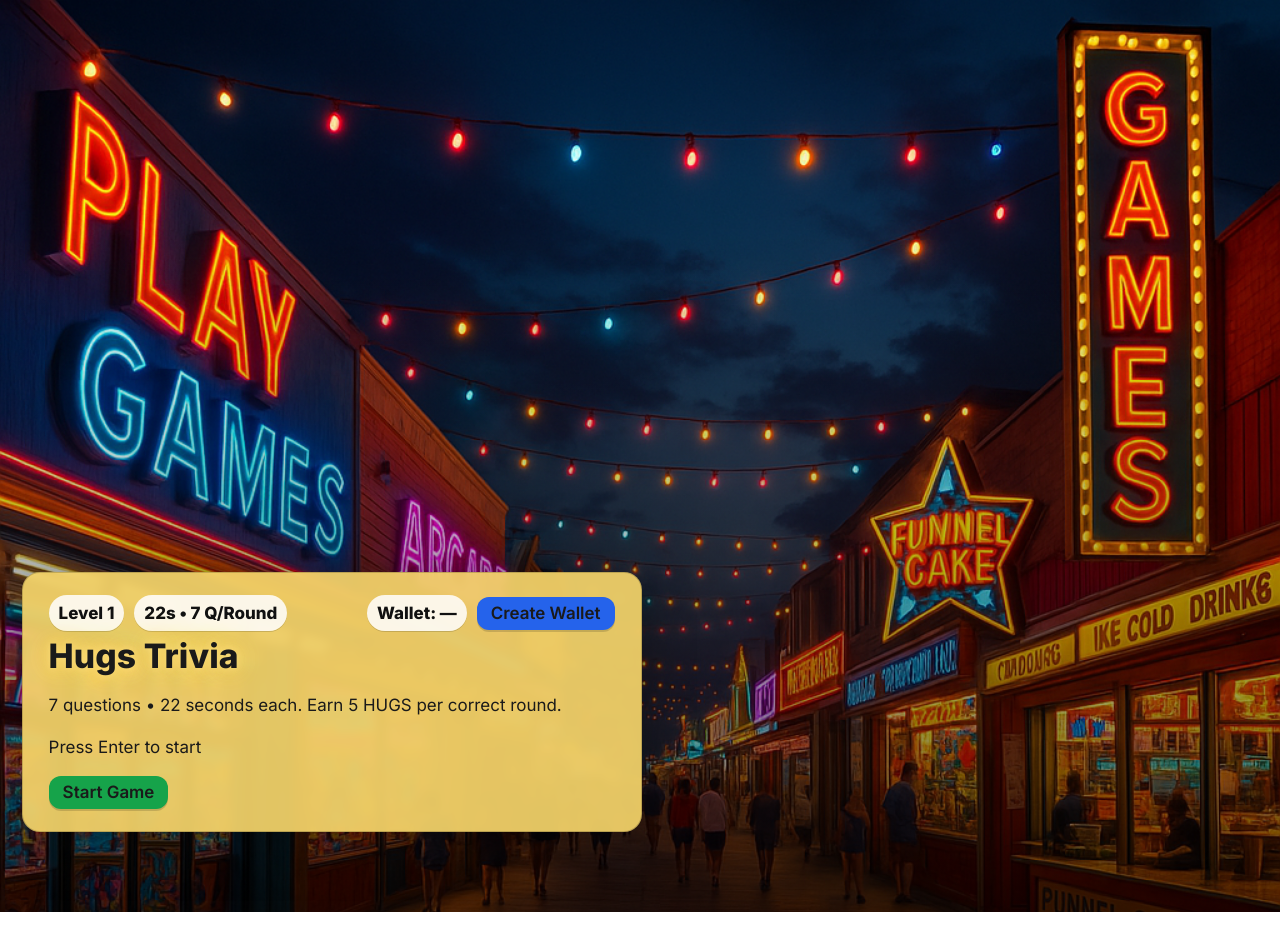
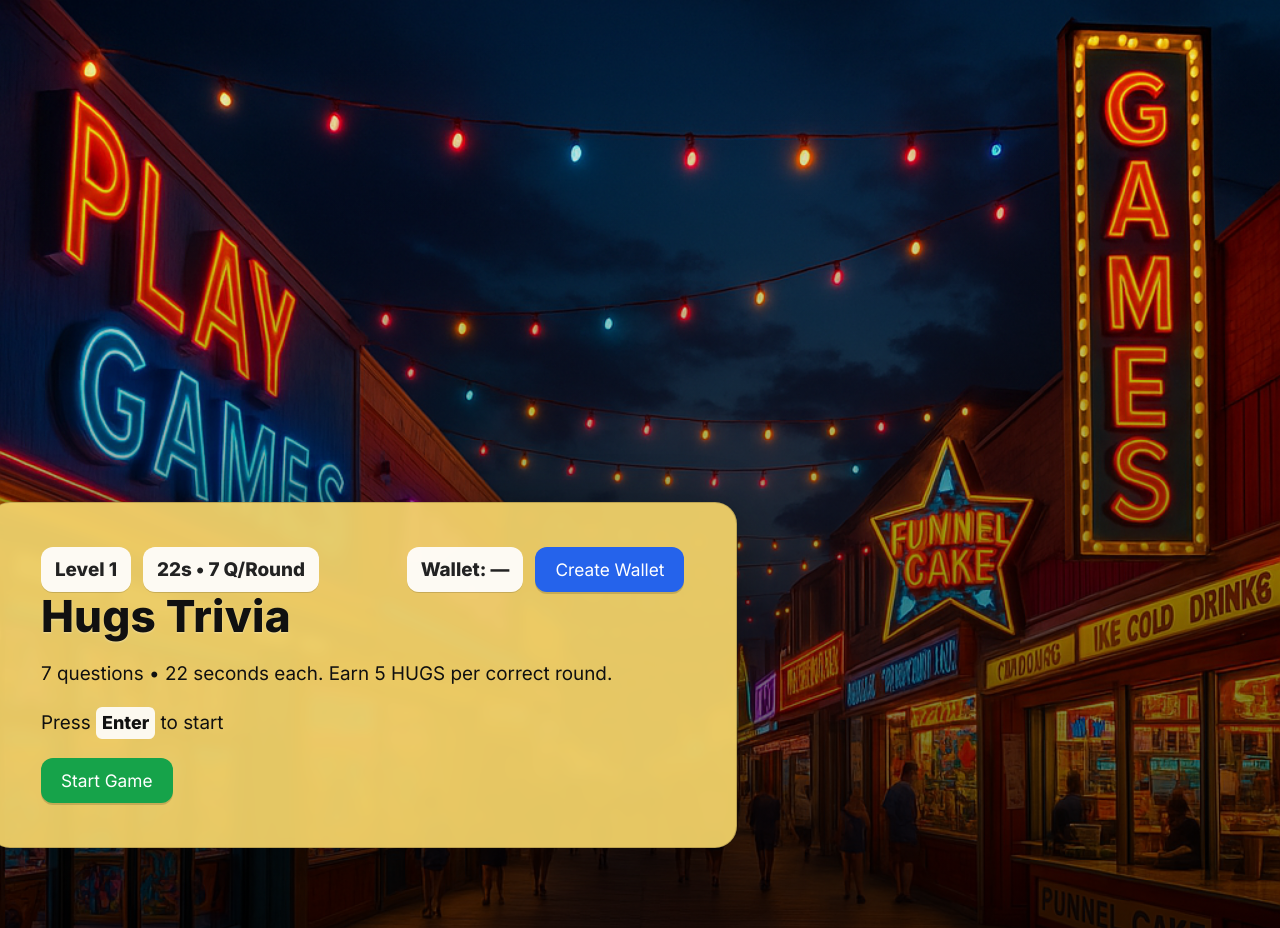
Before and after one commit to hugstokens-stack/hugs-trivia, a React (Vite) app: page / in a window 1280 px wide. Built offline with nearby package versions, Linux system fonts and the light colour scheme.

Commit message:
UI: enlarge panel, bottom center layout

```diff
--- a/src/App.css
+++ b/src/App.css
@@ -1,283 +1,142 @@
 /* 22 Seconds — UI Styling (gold panel + Inter font) */
 @import url("https://fonts.googleapis.com/css2?family=Inter:wght@400;600;800&display=swap");
 
-/* Theme tokens */
+/* ---- Theme tokens ---- */
 :root{
-  --panel-bg: #f6d56b;         /* soft golden yellow */
-  --panel-bg-90: rgba(246,213,107,0.92);
-  --text: #1a1a1a;             /* very dark gray for high contrast */
+  --panel-bg: #f6d56b;
+  --panel-bg-90: rgba(246,213,107,0.93);
+  --text: #101010;
   --muted: #404040;
   --white: #ffffff;
-  --accent-blue: #2563eb;      /* buttons */
+  --accent-blue: #2563eb;
   --accent-green: #16a34a;
-  --shadow: 0 10px 30px rgba(0,0,0,0.28);
-  --radius: 16px;
+  --shadow: 0 18px 60px rgba(0,0,0,.45);
+  --radius: 22px;
 }
 
-/* Page background remains the boardwalk image */
-body {
+/* ---- Background (boardwalk image) ---- */
+body{
   margin: 0;
-  font-family: "Inter", system-ui, -apple-system, "Segoe UI", Roboto, "Helvetica Neue", Arial, "Noto Sans", "Apple Color Emoji","Segoe UI Emoji","Segoe UI Symbol";
+  font-family: "Inter", system-ui, -apple-system, "Segoe UI", Roboto, "Helvetica Neue", Arial, "Noto Sans";
   background-image: url("/boardwalktheme.png");
   background-size: cover;
   background-position: center;
   background-attachment: fixed;
   background-repeat: no-repeat;
   color: var(--white);
+  animation: fadeInBackground 2.0s ease-out forwards;
 }
 
-/* Layout container used by the app */
-.page {
-  min-height: 100vh;
-  width: 100%;
-  display: flex;
-  flex-direction: column;
-  justify-content: center;
-  align-items: center;
-  padding: 24px;
+@keyframes fadeInBackground{
+  0%{ filter: brightness(.2) blur(6px); opacity: 0; }
+  100%{ filter: brightness(1) blur(0); opacity: 1; }
 }
 
-/* GOLD PANEL (the game card) */
-.overlay {
-  background: var(--panel-bg-90);
-  color: var(--text);
-  box-shadow: var(--shadow);
-  border-radius: var(--radius);
-  max-width: 880px;
-  width: min(90%, 920px);
-  padding: 18px 20px;
-  border: 1px solid rgba(0,0,0,0.14);
-  backdrop-filter: blur(2px);
-}
-
-/* Header row: title left, wallet/actions right */
-.header {
+/* ---- Layout wrapper (bottom-center the panel) ---- */
+.page{
+  min-height: 100vh;
   display: flex;
-  justify-content: space-between;
-  align-items: baseline;
-  gap: 12px;
-}
-
-h1 {
-  margin: 0;
-  font-size: 28px;
-  line-height: 1.15;
-  color: var(--text);
-  letter-spacing: 0.1px;
-  font-weight: 800;
-}
-
-small, .subtle {
-  color: var(--muted);
-}
-
-/* Buttons */
-.btn {
-  display: inline-flex;
-  align-items: center;
-  justify-content: center;
-  padding: 6px 12px;
-  line-height: 1;
-  border-radius: 10px;
-  border: 0;
-  cursor: pointer;
-  font-weight: 600;
-  box-shadow: 0 2px 0 rgba(0,0,0,0.15);
-  transition: transform .05s ease-in, filter .15s ease;
-}
-
-.btn:active { transform: translateY(1px); }
-
-.btn-blue  { background: var(--accent-blue); color: #fff; }
-.btn-blue:hover { filter: brightness(1.05); }
-
-.btn-green { background: var(--accent-green); color: #fff; }
-.btn-green:hover { filter: brightness(1.05); }
-
-.btn-ghost {
-  background: transparent;
-  border: 1px solid rgba(0,0,0,0.15);
-  color: var(--text);
-}
-
-/* Spacing helpers */
-.mt-2 { margin-top: 8px; }
-.ml-2 { margin-left: 8px; }
-.ml-3 { margin-left: 12px; }
-
-/* Info row (wallet, balance) */
-.info {
-  font-size: 0.9rem;
-  margin-top: 8px;
-}
-
-/* Level/round line */
-.status {
-  opacity: 0.9;
-  margin-top: 8px;
-  color: var(--muted);
-}
-
-/* Start button area */
-.actions { margin-top: 10px; }
-/* === Boardwalk lighting fade-in === */
-@keyframes fadeInBackground {
-  0% {
-    filter: brightness(0.2) blur(6px);
-    opacity: 0;
-  }
-  100% {
-    filter: brightness(1) blur(0);
-    opacity: 1;
-  }
-}
-
-body {
-  animation: fadeInBackground 2.5s ease-out forwards;
-}
-
-/* Title shimmer */
-@keyframes textGlow {
-  0% {
-    text-shadow: 0 0 5px #f6d56b, 0 0 10px #f6d56b, 0 0 20px #f6d56b;
-  }
-  50% {
-    text-shadow: 0 0 10px #ffe18b, 0 0 25px #ffdd66, 0 0 35px #ffd93b;
-  }
-  100% {
-    text-shadow: 0 0 5px #f6d56b, 0 0 10px #f6d56b, 0 0 20px #f6d56b;
-  }
-}
-
-h1, .title {
-  animation: textGlow 2s ease-in-out infinite alternate;
-}
-
-/* Center the app and control layout */
-.page {
-  min-height: 100dvh;
-  width: 100%;
-  display: grid;
-  place-items: center;
-  padding: 24px;
+  flex-direction: column;    /* makes justify-content vertical */
+  align-items: center;       /* center horizontally */
+  justify-content: flex-end; /* push panel down toward the boards */
+  padding: 6vh 24px 10vh;    /* bottom breathing room */
   position: relative;
 }
 
-/* Darken the photo slightly so text pops */
-.scrim {
-  position: fixed;
-  inset: 0;
-  background: rgba(0,0,0,0.35);
-  pointer-events: none;
-  z-index: 5;
-}
-
-/* The gold card */
-.overlay {
-  position: relative;
-  z-index: 10;
-  width: min(920px, 92vw);
-  background: var(--panel-bg-90);          /* translucent gold */
-  color: var(--text);
-  border: 1px solid rgba(0,0,0,0.14);
-  border-radius: var(--radius);
-  box-shadow: var(--shadow);
-  backdrop-filter: blur(2px);
-  padding: 20px 22px;
-}
-
-/* Make sure text inside the card uses dark text for contrast */
-.overlay, .overlay * {
-  color: var(--text);
-}
-
-/* Nice title spacing that won’t jump around */
-h1 {
-  margin: 0 0 8px 0;
-  font-size: clamp(28px, 4vw, 40px);
-  font-weight: 800;
-}
-
-/* Keep long single-line rows from wrapping too early */
-.header, .status, .info {
-  display: flex;
-  align-items: center;
-  gap: 10px;
-  flex-wrap: wrap;
-}
-
-/* Buttons tidy */
-.btn { padding: 6px 12px; border-radius: 10px; font-weight: 600; }
-
-/* === HUGS: readable bottom-centered panel overrides === */
-
-/* Put the panel down toward the boards and keep it centered */
-.page{
-  min-height: 100vh;
-  display: flex;
-  align-items: center;         /* center horizontally */
-  justify-content: flex-end;   /* push content toward bottom */
-  padding: 4vh 24px 10vh;      /* bottom space so it floats over boards */
-}
-
-/* Gentle vignette so text pops over the bright photo */
+/* Gentle bottom vignette for readability */
 .scrim{
   position: fixed;
   inset: 0;
   pointer-events: none;
-  background:
-    linear-gradient(to top,
-      rgba(0,0,0,.55) 0%,
-      rgba(0,0,0,.22) 45%,
-      rgba(0,0,0,0) 75%);
+  background: linear-gradient(
+    to top,
+    rgba(0,0,0,.62) 0%,
+    rgba(0,0,0,.38) 40%,
+    rgba(0,0,0,.18) 70%,
+    rgba(0,0,0,0) 100%
+  );
+  z-index: 0;
 }
 
-/* The gold panel (make it larger, clearer, and crisper) */
+/* ---- The gold panel ---- */
 .overlay{
-  width: min(980px, 92%);
-  max-width: 980px;
-  border-radius: 18px;
-  padding: 22px 26px;
+  position: relative;
+  z-index: 1;
+  width: min(95%, 1100px);
+  padding: 44px 52px;
+  border-radius: var(--radius);
   background: var(--panel-bg-90);
   color: var(--text);
-  box-shadow: 0 14px 50px rgba(0,0,0,.35);
   border: 1px solid rgba(0,0,0,.18);
-  backdrop-filter: blur(4px);
-  font-size: 1.06rem;          /* bump base size */
-  line-height: 1.45;
+  box-shadow: var(--shadow);
+  backdrop-filter: blur(6px);
+  font-size: 1.18rem;
+  line-height: 1.55;
 }
 
-/* Title and HUD readability */
-.title{
-  margin: 6px 0 10px;
-  font-size: 2.1rem;
+/* Ensure dark text inside panel */
+.overlay, .overlay *{ color: var(--text); }
+
+/* ---- Typography ---- */
+.title, h1{
+  margin: 0 0 12px;
+  font-size: clamp(32px, 4.6vw, 44px);
   font-weight: 800;
-  color: var(--text);
+  letter-spacing: .2px;
+  text-shadow: 0 1px 2px rgba(255,255,255,.35);
 }
 
-.hud{
+.header, .status, .info, .hud{
   display: flex;
-  gap: 10px;
+  gap: 12px;
+  flex-wrap: wrap;
   align-items: center;
-  flex-wrap: wrap;
 }
 
 .badge{
   display: inline-block;
-  padding: 6px 10px;
-  border-radius: 999px;
-  background: rgba(255,255,255,.85);
-  color: #111;
+  padding: 8px 14px;
+  border-radius: 12px;
+  background: rgba(255,255,255,.92);
+  color: #222;
   font-weight: 700;
   box-shadow: 0 1px 0 rgba(0,0,0,.15);
 }
 
-/* Buttons look a little larger inside the panel */
-.btn{ padding: 8px 14px; border-radius: 12px; }
+/* ---- Controls / buttons ---- */
+.controls input{
+  height: 50px;
+  font-size: 1.1rem;
+  padding: 0 14px;
+  border: 1px solid #cfcfcf;
+  border-radius: 10px;
+  width: min(640px, 100%);
+}
 
-/* Input grows for easier typing */
-.controls input{
-  height: 42px;
-  padding: 0 12px;
-  font-size: 1.05rem;
+button.primary, .btn{
+  background: var(--accent-blue);
+  color: #fff;
+  padding: 12px 20px;
+  border: 0;
+  border-radius: 12px;
+  font-size: 1.08rem;
+  cursor: pointer;
+  box-shadow: 0 2px 0 rgba(0,0,0,.15);
+  transition: transform .05s ease-in, filter .15s ease;
 }
+button.primary:hover, .btn:hover{ filter: brightness(1.05); }
+button.primary:active, .btn:active{ transform: translateY(1px); }
+
+/* Optional green variant */
+.btn-green{ background: var(--accent-green); color:#fff; }
+
+/* Small helper */
+.kbd{
+  display: inline-block;
+  padding: 2px 6px;
+  border-radius: 6px;
+  background: rgba(255,255,255,.9);
+  color: #111;
+  font-weight: 700;
+  font-size: .95em;
+}
```
